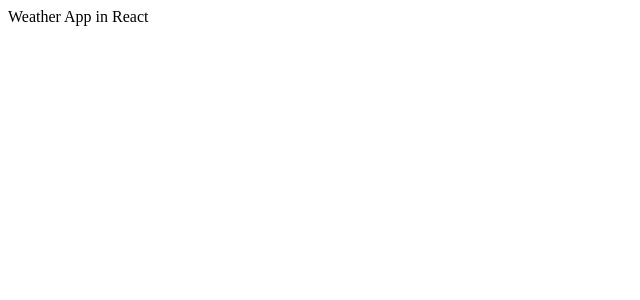
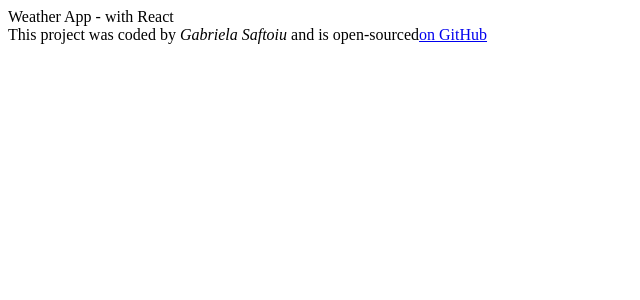
Before and after one commit to Gabri-Sa/weather-app-with--react, a React (Create React App) app: page / in a window 1280 px wide. Shown: the top 300 px of the page, without its empty margins (0-640 px from the left). Built offline with nearby package versions, Linux system fonts and the light colour scheme.

Commit message:
Added footer

```diff
--- a/src/App.js
+++ b/src/App.js
@@ -3,5 +3,18 @@ import React from "react";
 import "./App.css";
 
 export default function App() {
-  return <div className="App"> Weather App in React </div>;
+  return (
+    <div className="App">
+      Weather App - with React
+      <footer>
+        This project was coded by <em>Gabriela Saftoiu</em> and is open-sourced
+        <a
+          href="https://github.com/Gabri-Sa/weather-app-with--react"
+          targer="_blank"
+        >
+          on GitHub
+        </a>
+      </footer>
+    </div>
+  );
 }
```
